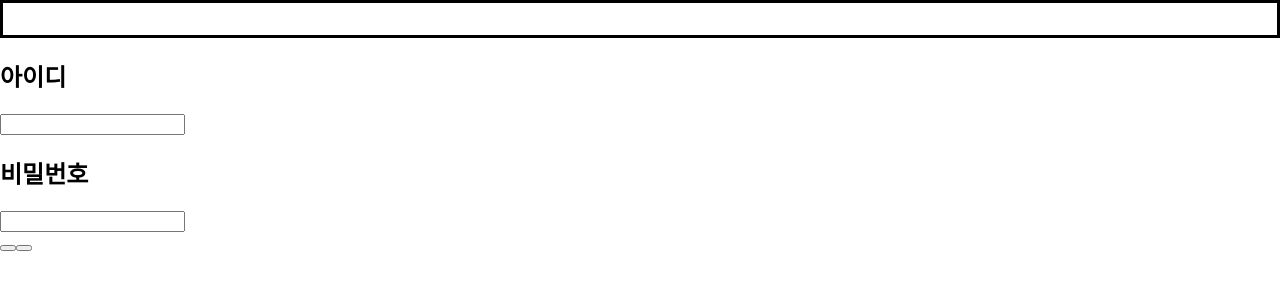
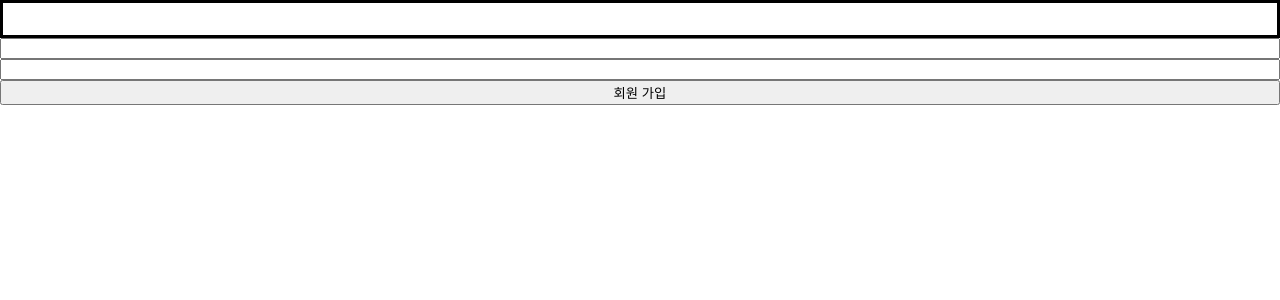
Before and after one commit to thumbthing/-prototype-wanted-pre-onboarding-frontend, a React (Create React App) app: page / in a window 1280 px wide. Shown: the top 300 px of the page. Built offline with nearby package versions, Linux system fonts and the light colour scheme.

Commit message:
feat: Login.tsx (alert 로 유효성 검사)

```diff
--- a/src/components/Login.tsx
+++ b/src/components/Login.tsx
@@ -1,16 +1,46 @@
+import React, { useState } from "react";
+
+interface FormValue {
+  id: string;
+  password: string;
+}
 
 export default function Login() {
+  const [ id, setId ] = useState('');
+  const [ password, setPassword ] = useState('');
 
+  const CheckValidEmail = ( e: React.ChangeEvent<HTMLInputElement> ) => {
+    setId(e.target.value);
+  }
+
+  const CheckValidPassword = ( e: React.ChangeEvent<HTMLInputElement> ) => {
+    setPassword(e.target.value);
+  }
+
+  const SetValidUserInformation = () => {
+    alert(id + password);
+    ( !id.includes("@") ? alert("유효하지 않은 아이디입니다.") : alert("Id is valid") );
+    ( password.length < 8 ? alert("비밀번호가 너무 짧습니다.") : alert("Password is valid") );
+  }
   return (
-    <div>
-      <h2> 아이디 </h2>
-      <input data-testid="email-input" />
-      <h2> 비밀번호 </h2>
-      <input data-testid="password-input" />
-      <div>
-        <button data-testid="signin-button" placeholder="로그인" onClick={() => alert("로그인")} />
-        <button data-testid="signup-button" placeholder="회원가입" onClick={() => alert("회원 가입")} />
-      </div>
-    </div>
+    <>
+      <input
+        data-testid = "email-input"
+        value = { id }
+        onChange={ CheckValidEmail }
+      />
+      <input
+        data-testid = "password-input"
+        value = { password }
+        onChange = { CheckValidPassword }
+      />
+      <button
+        data-testid = "signup-button"
+        onClick={ SetValidUserInformation }
+      >
+      회원 가입
+      </button>
+
+    </>
   )
 }
--- a/src/pages/Main.tsx
+++ b/src/pages/Main.tsx
@@ -12,3 +12,7 @@ export default function MainPage() {
     </PageLayout>
   )
 }
+
+const StyledPageLayout = styled.div`
+  display: flex;
+`
```
